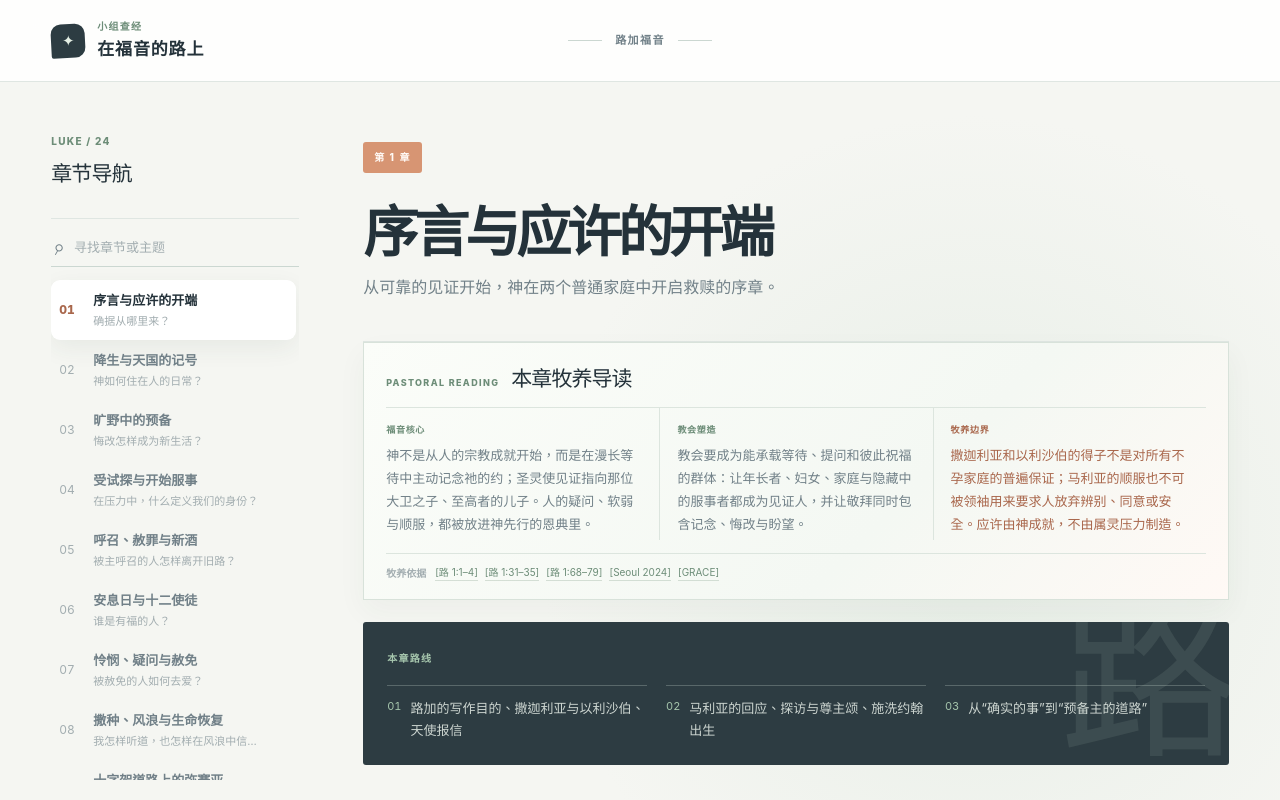
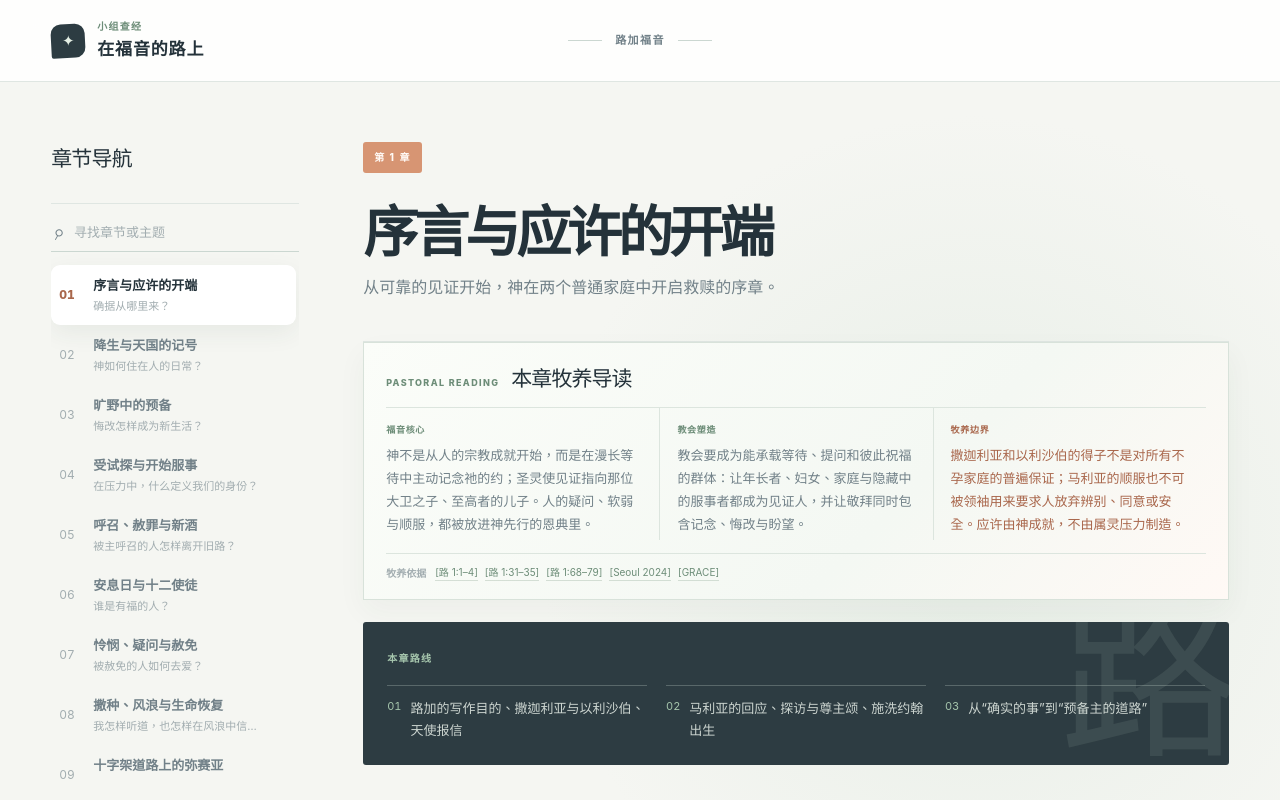
Before and after one commit to dr-birdkiwi/luke-gospel-study, a Next.js app: page / in a window 1280 px wide. Shown: the top 800 px of the page. Built offline with nearby package versions, Linux system fonts and the light colour scheme.

Commit message:
Remove Luke chapter count label

```diff
--- a/app/page.tsx
+++ b/app/page.tsx
@@ -271,7 +271,7 @@ export function Home({ initialChapter = 1 }: { initialChapter?: number }) {
     <header className="topbar"><div className="brand-lockup"><div className="brand-mark" aria-hidden="true"><span>✦</span></div><div><p className="brand-kicker">小组查经</p><p className="brand-name">在福音的路上</p></div></div><div className="topbar-center"><span className="topbar-line" /><span>路加福音</span><span className="topbar-line" /></div><div className="topbar-actions" aria-hidden="true" /></header>
     <div className="mobile-chapter-strip" aria-label="选择章节"><span className="mobile-strip-label">章节</span><div className="mobile-chapters">{chapterData.map((item) => <button key={item.no} className={item.no === chapter.no ? 'chapter-pill active' : 'chapter-pill'} onClick={() => selectChapter(item.no)} type="button">{String(item.no).padStart(2, '0')}</button>)}</div></div>
     <div className="page-grid">
-      <aside className="sidebar"><div className="sidebar-intro"><p className="section-label">LUKE / 24</p><h2>章节导航</h2></div><label className="search-box"><span aria-hidden="true">⌕</span><input value={search} onChange={(event) => setSearch(event.target.value)} placeholder="寻找章节或主题" aria-label="寻找章节或主题" />{search && <button type="button" onClick={() => setSearch('')} aria-label="清除搜索">×</button>}</label><nav className="chapter-list" aria-label="路加福音章节">{filteredChapters.map((item) => <button key={item.no} type="button" className={item.no === chapter.no ? 'chapter-row selected' : 'chapter-row'} onClick={() => selectChapter(item.no)}><span className="chapter-number">{String(item.no).padStart(2, '0')}</span><span className="chapter-copy"><strong>{item.title}</strong><small>{item.focus}</small></span></button>)}</nav></aside>
+      <aside className="sidebar"><div className="sidebar-intro"><h2>章节导航</h2></div><label className="search-box"><span aria-hidden="true">⌕</span><input value={search} onChange={(event) => setSearch(event.target.value)} placeholder="寻找章节或主题" aria-label="寻找章节或主题" />{search && <button type="button" onClick={() => setSearch('')} aria-label="清除搜索">×</button>}</label><nav className="chapter-list" aria-label="路加福音章节">{filteredChapters.map((item) => <button key={item.no} type="button" className={item.no === chapter.no ? 'chapter-row selected' : 'chapter-row'} onClick={() => selectChapter(item.no)}><span className="chapter-number">{String(item.no).padStart(2, '0')}</span><span className="chapter-copy"><strong>{item.title}</strong><small>{item.focus}</small></span></button>)}</nav></aside>
       <section className="content-column"><div className="chapter-hero"><div className="chapter-hero-top"><span className="chapter-tag">第 {chapter.no} 章</span></div><h1>{chapter.title}</h1><p className="hero-summary">{chapter.summary}</p></div><div className="tab-panel"><PastoralGuidePanel guide={pastoralGuides[chapter.no]} /><div className="reading-map"><span className="map-kicker">本章路线</span><div className="map-steps">{chapter.sections.map((section, index) => <div className="map-step" key={section}><span>{String(index + 1).padStart(2, '0')}</span><p>{section}</p></div>)}</div></div><div className="notes-list">{(chapter.notes ?? chapter.sections.map((section, index) => ({ range: `本章 · ${String(index + 1).padStart(2, '0')}`, title: section, scene: `先把自己放进${chapter.setting}，再完整朗读这一段，想象人物怎样说、怎样做，以及叙事何处发生转折。`, scripture: '先完整朗读这一段，留意人物怎样说、怎样做，以及叙事何处发生转折。', literal: '把观察写成一句不带解释的事实：谁在什么处境中回应了谁。', context: chapter.setting, connection: `可与本章的${chapter.crossRefs[index % chapter.crossRefs.length]}互相参照，留意同一主题在不同经文中的展开。`, life: chapter.questions[index % chapter.questions.length] }))).map((note, index) => <StudyNoteCard key={note.range} note={note} index={index} />)}</div><div className="pause-card"><span className="pause-symbol">⌁</span><div><p className="section-label">停一下</p><p>哪一个词、哪一个人物或哪一个动作反复出现在你眼前？先不要急着解释，和组员分享你实际看见了什么。</p></div></div><ChapterReferences chapter={chapter} /></div></section>
     </div><footer className="site-footer"><span>在福音的路上</span><span>路加福音 01—24</span></footer>
   </main>;
```
